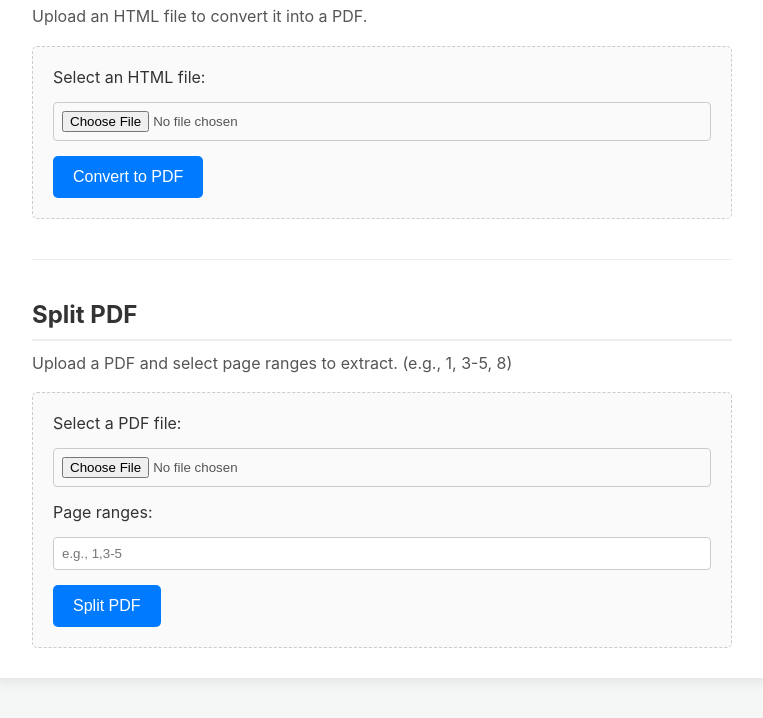
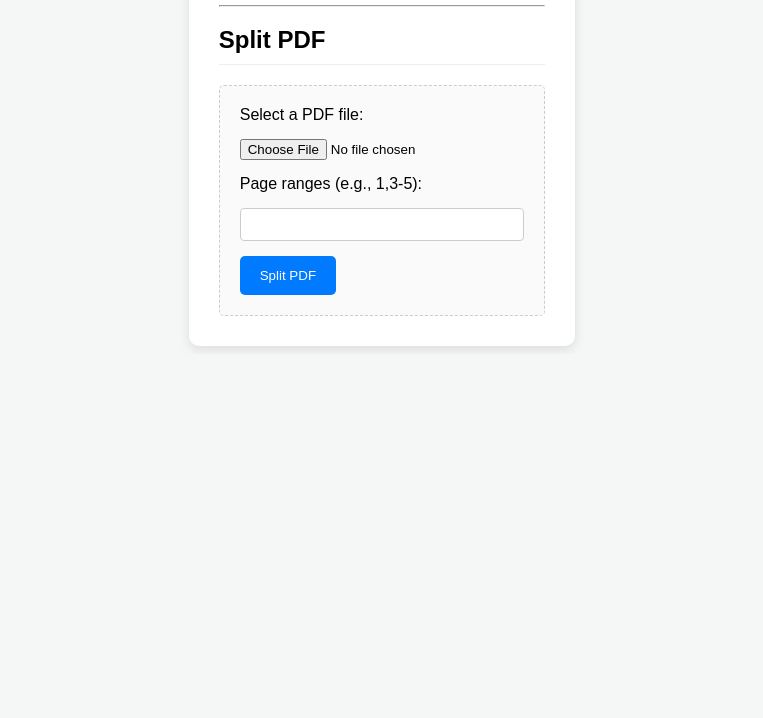
Before and after one commit to shaheemtps/gotenberg-website, a website: page public/index.html in a window 1280 px wide. Shown: the part 631-1349 px from the top of the page, without its empty margins (258-1021 px from the left). After the commit the page ends 985 px from the top, so only its background shows below. Drawn offline with Linux system fonts and the light colour scheme.

Commit message:
build: Complete project reset and cleanup

```diff
--- a/public/index.html
+++ b/public/index.html
@@ -4,113 +4,41 @@
     <meta charset="UTF-8">
     <title>Gotenberg PDF Tools</title>
     <style>
-        body {
-            font-family: -apple-system, BlinkMacSystemFont, "Segoe UI", Roboto, Helvetica, Arial, sans-serif;
-            background-color: #f4f7f6;
-            color: #333;
-            display: flex;
-            justify-content: center;
-            align-items: flex-start;
-            min-height: 100vh;
-            margin: 0;
-            padding: 40px 20px;
-            box-sizing: border-box;
-        }
-        .container {
-            background-color: #ffffff;
-            max-width: 700px;
-            width: 100%;
-            padding: 30px 40px;
-            border-radius: 10px;
-            box-shadow: 0 4px 12px rgba(0, 0, 0, 0.08);
-        }
-        h1, h2 {
-            border-bottom: 2px solid #eee;
-            padding-bottom: 10px;
-            margin-top: 0;
-            margin-bottom: 10px;
-        }
-        p {
-            line-height: 1.6;
-            color: #555;
-            margin-top: 0;
-        }
-        hr {
-            border: none;
-            border-top: 1px solid #eee;
-            margin: 40px 0;
-        }
-        form {
-            background-color: #fafafa;
-            padding: 20px;
-            border: 1px dashed #ccc;
-            border-radius: 5px;
-            display: flex;
-            flex-direction: column;
-            gap: 15px;
-        }
-        input[type="file"], input[type="text"] {
-            color: #555;
-            padding: 8px;
-            border: 1px solid #ccc;
-            border-radius: 4px;
-        }
-        button[type="submit"] {
-            background-color: #007bff;
-            color: white;
-            border: none;
-            padding: 12px 20px;
-            border-radius: 5px;
-            font-size: 16px;
-            cursor: pointer;
-            transition: background-color 0.2s;
-            align-self: flex-start;
-        }
-        button[type="submit"]:hover {
-            background-color: #0056b3;
-        }
+        body { font-family: sans-serif; background-color: #f4f7f6; display: flex; justify-content: center; padding-top: 40px; }
+        .container { background-color: #fff; max-width: 700px; padding: 30px; border-radius: 10px; box-shadow: 0 4px 12px rgba(0,0,0,0.1); }
+        h2 { border-bottom: 1px solid #eee; padding-bottom: 10px; }
+        form { background-color: #fafafa; padding: 20px; border: 1px dashed #ccc; border-radius: 5px; display: flex; flex-direction: column; gap: 15px; margin-top: 10px;}
+        button { background-color: #007bff; color: white; border: none; padding: 12px 20px; border-radius: 5px; cursor: pointer; align-self: flex-start; }
+        button:hover { background-color: #0056b3; }
+        input[type="text"] { padding: 8px; border: 1px solid #ccc; border-radius: 4px; }
     </style>
 </head>
 <body>
-
     <div class="container">
         <h1>Gotenberg PDF Tools</h1>
-        <p>Welcome! Use the tools below to manage your PDF files.</p>
-
         <hr>
-
         <h2>Merge PDFs</h2>
-        <p>Upload multiple PDF files to combine them into a single document.</p>
         <form action="/merge" method="POST" enctype="multipart/form-data">
             <label for="merge-files">Select PDF files:</label>
             <input type="file" id="merge-files" name="files" accept=".pdf" multiple required>
             <button type="submit">Merge Files</button>
         </form>
-
         <hr>
-
         <h2>Convert HTML to PDF</h2>
-        <p>Upload an HTML file to convert it into a PDF.</p>
         <form action="/convert-html" method="POST" enctype="multipart/form-data">
             <label for="html-file">Select an HTML file:</label>
             <input type="file" id="html-file" name="htmlfile" accept=".html,.htm" required>
             <button type="submit">Convert to PDF</button>
         </form>
-
         <hr>
-
         <h2>Split PDF</h2>
-        <p>Upload a PDF and select page ranges to extract. (e.g., 1, 3-5, 8)</p>
         <form action="/split" method="POST" enctype="multipart/form-data">
             <label for="split-file">Select a PDF file:</label>
             <input type="file" id="split-file" name="pdffile" accept=".pdf" required>
-
-            <label for="page-ranges">Page ranges:</label>
-            <input type="text" id="page-ranges" name="ranges" placeholder="e.g., 1,3-5" required>
-
+            <label for="page-ranges">Page ranges (e.g., 1,3-5):</label>
+            <input type="text" id="page-ranges" name="ranges" required>
             <button type="submit">Split PDF</button>
         </form>
     </div>
-
 </body>
 </html>
```
